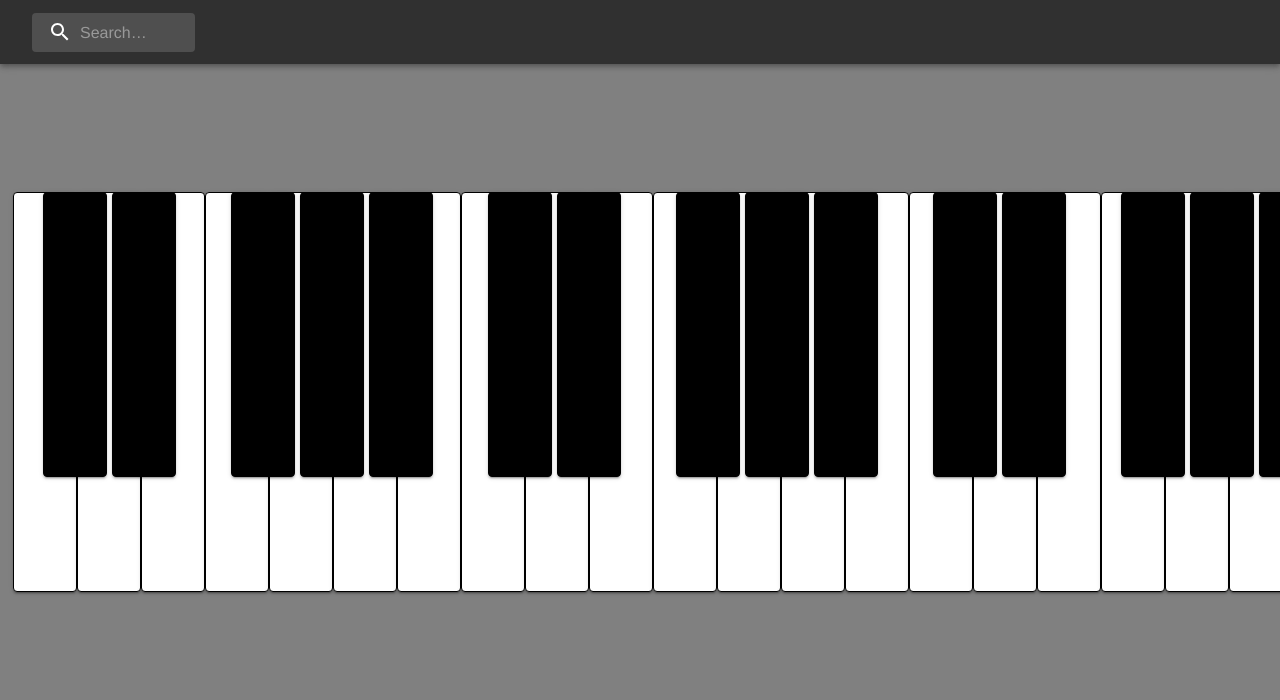
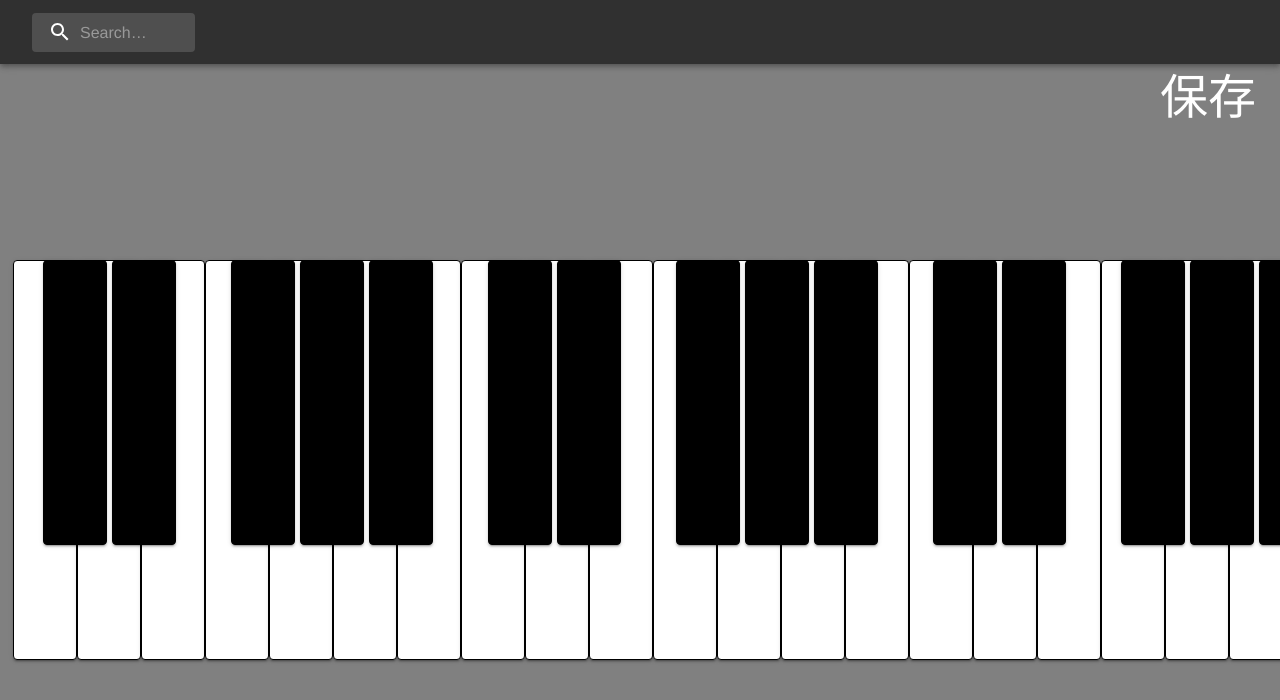
Before and after one commit to yamajunn/app-work, a React (Create React App) app: page /piano in a window 1280 px wide. Shown: the top 700 px of the page. Built offline with nearby package versions, Linux system fonts and the light colour scheme.

Commit message:
add piano

```diff
--- a/src/modules/piano/Main.tsx
+++ b/src/modules/piano/Main.tsx
@@ -1,4 +1,4 @@
-import { Box, Button, SxProps, Theme } from "@mui/material";
+import { Box, Button, SxProps, Theme, Typography } from "@mui/material";
 import React, { useEffect, useCallback, SetStateAction } from "react";
 import { useState } from 'react';
 import { C1, D1, E1, F1, G1, A1, B1, C2, D2, E2, F2, G2, A2, B2, C3, D3, E3, F3, G3, A3, B3, C4, D4, E4, F4, G4, A4, B4, C5, D5, E5, F5, G5, A5, B5, C6, D6, E6, F6, G6, A6, B6, C7, D7, E7, F7, G7, A7, B7, C8, Db1, Eb1, Gb1, Ab1, Bb1, Db2, Eb2, Gb2, Ab2, Bb2, Db3, Eb3, Gb3, Ab3, Bb3, Db4, Eb4, Gb4, Ab4, Bb4, Db5, Eb5, Gb5, Ab5, Bb5, Db6, Eb6, Gb6, Ab6, Bb6, Db7, Eb7, Gb7, Ab7, Bb7, } from "../../resources/piano/";
@@ -209,6 +209,7 @@ const Sample = () => {
 export const Main = () => {
     return (
         <Box className="Main" sx={sx}>
+            <Button className="Button"><Typography className="ButtonText" variant="h3">保存</Typography></Button>
             <Sample></Sample>
             {/* <Button onClick={() => saveToFile(aaa)}>Save File</Button> */}
         </Box>
@@ -236,4 +237,12 @@ const sx: SxProps<Theme> = {
         height: "95%",
         display: "flex",
     },
+    ".Button": {
+        // height: "50px",
+        marginLeft: "90%",
+    },
+    ".ButtonText": {
+        color: "#FFF",
+        // height: "10px",
+    },
 };
```
